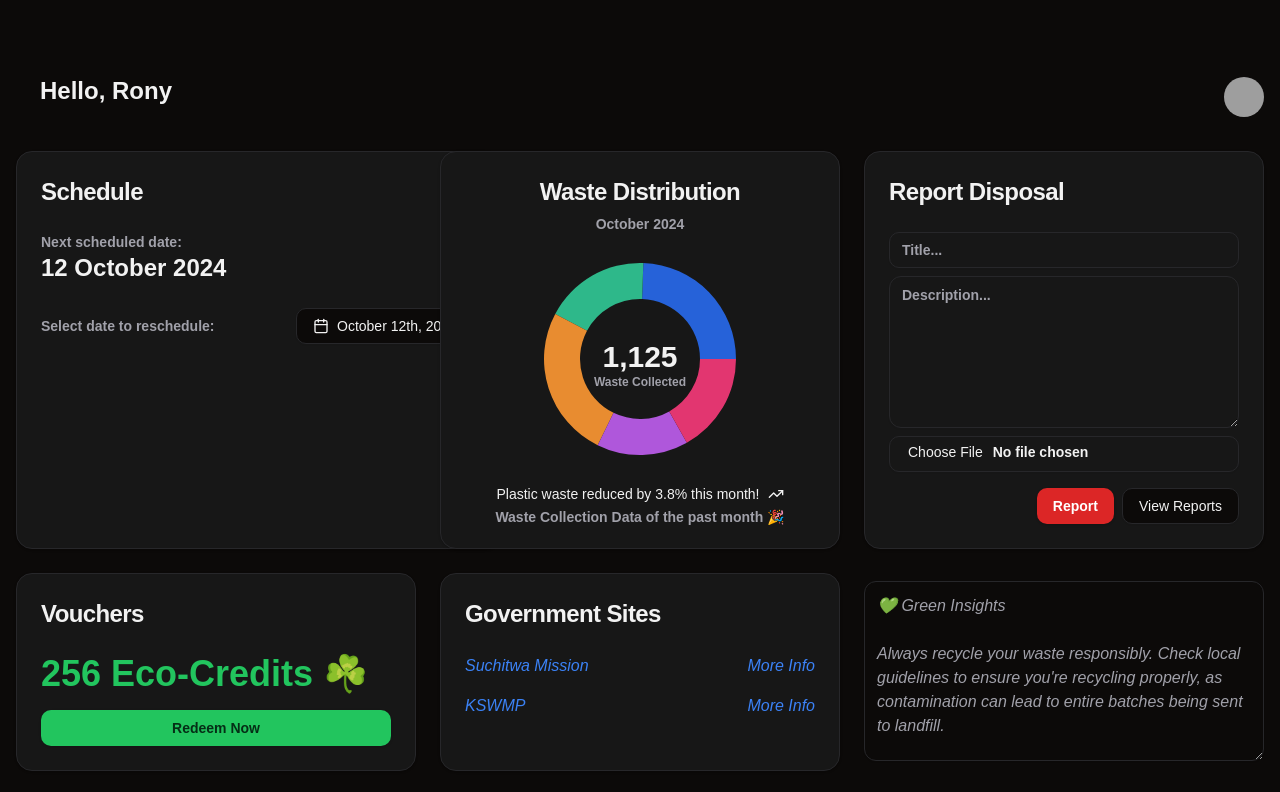
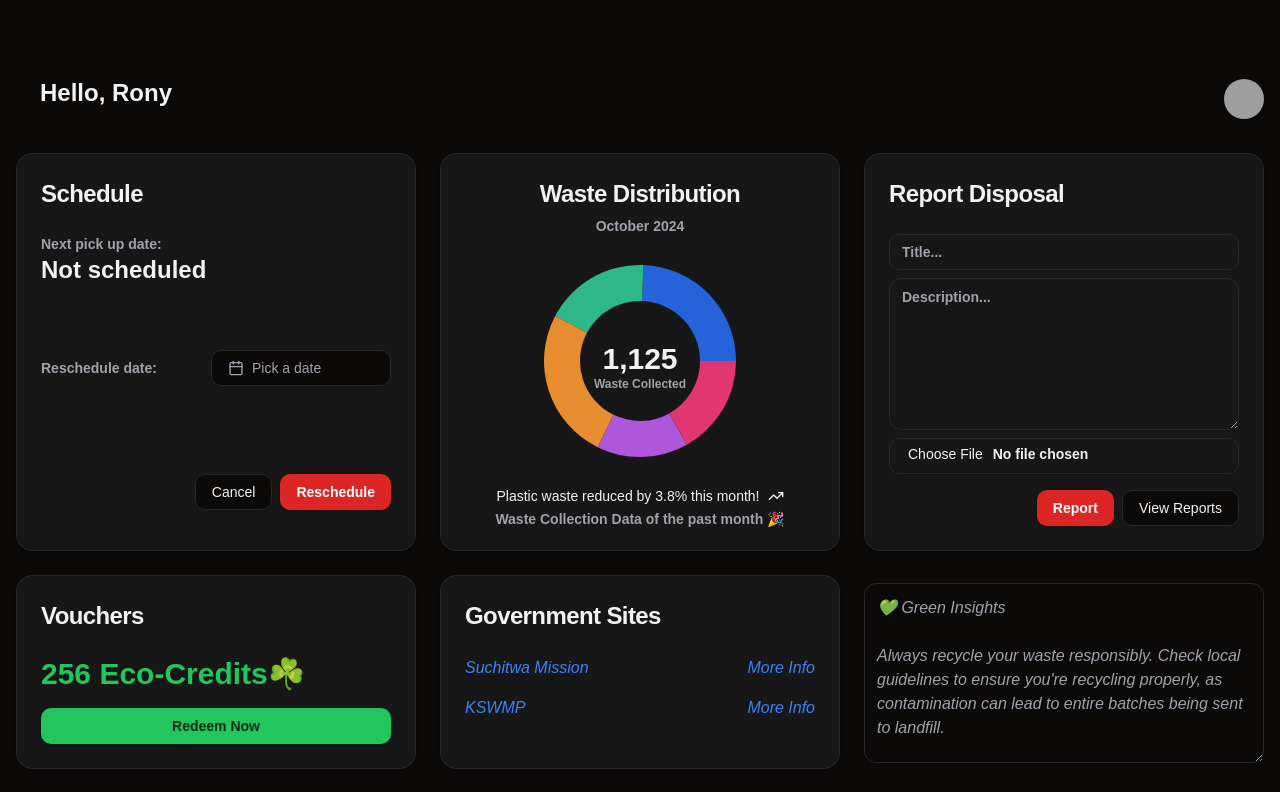
Before and after one commit to shivaacodes/Ecozy, a Next.js app: page /user/dashboard in a window 1280 px wide. Shown: the top 792 px of the page. Built offline with nearby package versions, Linux system fonts and the light colour scheme; grey boxes are pictures that could not be loaded.

Commit message:
auth fix

```diff
--- a/src/app/api/auth/[...nextauth]/route.ts
+++ b/src/app/api/auth/[...nextauth]/route.ts
@@ -1,7 +1,14 @@
 import NextAuth, { NextAuthOptions, User, Account, Profile } from "next-auth";
+
 import GoogleProvider from "next-auth/providers/google";
 import { PrismaAdapter } from "@next-auth/prisma-adapter";
-import prisma from "../../../prisma/client";
+import prisma from "@/prisma/client";
+
+import { PrismaClient } from "@prisma/client";
+
+const prisma = new PrismaClient();
+
+export default prisma;
 
 const handler: NextAuthOptions = NextAuth({
   providers: [
--- a/src/app/user/dashboard/page.tsx
+++ b/src/app/user/dashboard/page.tsx
@@ -1,8 +1,4 @@
 "use client";
-import { format } from "date-fns";
-import { Calendar as CalendarIcon } from "lucide-react";
-import { cn } from "@/lib/utils";
-import { Calendar } from "@/components/ui/calendar";
 import { useState, useMemo, useEffect } from "react";
 import { useRouter } from "next/navigation";
 import {
@@ -20,11 +16,6 @@ import {
   TableRow,
   TableCell,
 } from "@/components/ui/table1";
-import {
-  Popover,
-  PopoverContent,
-  PopoverTrigger,
-} from "@/components/ui/popover";
 
 import { Button } from "@/components/ui/button";
 import { Input } from "@/components/ui/input";
@@ -38,8 +29,9 @@ import {
   ChartTooltip,
   ChartTooltipContent,
 } from "@/components/ui/chart";
-import { ScrollArea } from "@/components/ui/scroll-area";
 import Footer from "@/components/Footer";
+import Component from "@/components/ui/schedule-card";
+
 export default function Dashboard() {
   const router = useRouter();
   const [userName, setUserName] = useState("Rony");
@@ -113,7 +105,6 @@ export default function Dashboard() {
     return date.toLocaleDateString("en-GB");
   });
 
-
   return (
     <div className="min-h-screen bg-background text-foreground w-full pt-64">
       <nav className="flex justify-between items-center p-4 pt-60">
@@ -131,46 +122,7 @@ export default function Dashboard() {
 
       <main className="container mx-auto p-4 space-y-6">
         <div className="grid grid-cols-1 md:grid-cols-2 lg:grid-cols-3 gap-6">
-          <Card className="w-[485px]">
-            <CardHeader>
-              <CardTitle>Schedule</CardTitle>
-            </CardHeader>
-            <CardContent>
-              <p className="text-sm text-muted-foreground">
-                Next scheduled date:
-              </p>
-              <p className="text-2xl font-bold">
-                {date ? format(date, "dd MMMM yyyy") : "Not scheduled"}
-              </p>
-            </CardContent>
-            <CardFooter className="flex justify-between">
-              <p className="text-sm text-muted-foreground">
-                Select date to reschedule:
-              </p>
-              <Popover>
-                <PopoverTrigger asChild>
-                  <Button
-                    variant={"outline"}
-                    className={cn(
-                      "w-[180px] justify-start text-left font-normal",
-                      !date && "text-muted-foreground"
-                    )}
-                  >
-                    <CalendarIcon className="mr-2 h-4 w-4" />
-                    {date ? format(date, "PPP") : <span>Pick a date</span>}
-                  </Button>
-                </PopoverTrigger>
-                <PopoverContent className="w-auto p-0">
-                  <Calendar
-                    mode="single"
-                    selected={date}
-                    onSelect={setDate}
-                    initialFocus
-                  />
-                </PopoverContent>
-              </Popover>
-            </CardFooter>
-          </Card>
+          <Component></Component>
 
           <Card className="flex flex-col">
             <CardHeader className="items-center pb-0">
@@ -264,16 +216,18 @@ export default function Dashboard() {
             <CardHeader>
               <CardTitle>Vouchers</CardTitle>
             </CardHeader>
-            <CardContent>
-              <p className="text-4xl font-bold text-green-500">
-                {points} Eco-Credits ☘️
+            <CardContent className="pr-0">
+              <p className="text-4xl lg:text-3xl font-bold text-green-500">
+                {points} Eco-Credits☘️
               </p>
+              <div className="pr-6">
                 <Button
                   className="mt-4 w-full"
                   onClick={() => setPoints((prev) => prev + 1)}
                 >
                   Redeem Now
                 </Button>
+              </div>
             </CardContent>
           </Card>
           <Card className="max-h-[200px]">
--- /dev/null
+++ b/src/components/ui/schedule-card.tsx
@@ -0,0 +1,113 @@
+import { format } from "date-fns";
+import { CalendarIcon, X } from "lucide-react";
+import { useState } from "react";
+import { Button } from "@/components/ui/button";
+import { Calendar } from "@/components/ui/calendar";
+import {
+  Card,
+  CardContent,
+  CardFooter,
+  CardHeader,
+  CardTitle,
+} from "@/components/ui/card";
+import {
+  Popover,
+  PopoverContent,
+  PopoverTrigger,
+} from "@/components/ui/popover";
+import { cn } from "@/lib/utils";
+
+export default function Component() {
+  const [selectedDate, setSelectedDate] = useState<Date | undefined>(undefined);
+  const [confirmedDate, setConfirmedDate] = useState<Date | undefined>(
+    undefined
+  );
+  const [alertMessage, setAlertMessage] = useState<string | null>(null);
+  const [isCalendarOpen, setIsCalendarOpen] = useState(false);
+
+  const handleReschedule = () => {
+    console.log("Reschedule button clicked");
+    if (selectedDate) {
+      console.log("Date selected:", selectedDate);
+      setConfirmedDate(selectedDate);
+      setAlertMessage(
+        `Appointment rescheduled to ${format(selectedDate, "MMMM dd, yyyy")}`
+      );
+    } else {
+      console.log("No date selected");
+      setAlertMessage("Please select a date before rescheduling.");
+    }
+  };
+
+  const closeAlert = () => {
+    setAlertMessage(null);
+  };
+
+  return (
+    <Card className="relative">
+      {alertMessage && (
+        <div className="absolute inset-0 flex items-center justify-center bg-black bg-opacity-50 z-50">
+          <div className="bg-black p-4 rounded-md shadow-lg max-w-sm w-full">
+            <div className="flex justify-between items-center mb-2">
+              <h3 className="text-lg font-semibold">Rescheduled</h3>
+              <Button variant="ghost" size="icon" onClick={closeAlert}>
+                <X className="h-4 w-4" />
+              </Button>
+            </div>
+            <p>{alertMessage}</p>
+          </div>
+        </div>
+      )}
+      <CardHeader>
+        <CardTitle>Schedule</CardTitle>
+      </CardHeader>
+      <CardContent>
+        <p className="text-sm text-muted-foreground">Next pick up date:</p>
+        <p className="text-2xl font-bold">
+          {confirmedDate
+            ? format(confirmedDate, "dd MMMM yyyy")
+            : "Not scheduled"}
+        </p>
+      </CardContent>
+      <CardFooter className="flex justify-between mt-10">
+        <p className="text-sm text-muted-foreground">Reschedule date:</p>
+        <Popover open={isCalendarOpen} onOpenChange={setIsCalendarOpen}>
+          <PopoverTrigger asChild>
+            <Button
+              variant={"outline"}
+              className={cn(
+                "w-[180px] justify-start text-left font-normal",
+                !selectedDate && "text-muted-foreground"
+              )}
+            >
+              <CalendarIcon className="mr-2 h-4 w-4" />
+              {selectedDate ? (
+                format(selectedDate, "PPP")
+              ) : (
+                <span>Pick a date</span>
+              )}
+            </Button>
+          </PopoverTrigger>
+          <PopoverContent className="w-auto p-0">
+            <Calendar
+              mode="single"
+              selected={selectedDate}
+              onSelect={(newDate) => {
+                setSelectedDate(newDate);
+                setIsCalendarOpen(false);
+              }}
+              initialFocus
+              disabled={(date) => date <= new Date()}
+            />
+          </PopoverContent>
+        </Popover>
+      </CardFooter>
+      <div className="flex space-x-2 justify-end mt-10 p-6">
+        <Button variant="outline">Cancel</Button>
+        <Button variant="report" onClick={handleReschedule}>
+          Reschedule
+        </Button>
+      </div>
+    </Card>
+  );
+}
```
Lines whose indentation alone changed are shown as unchanged.
